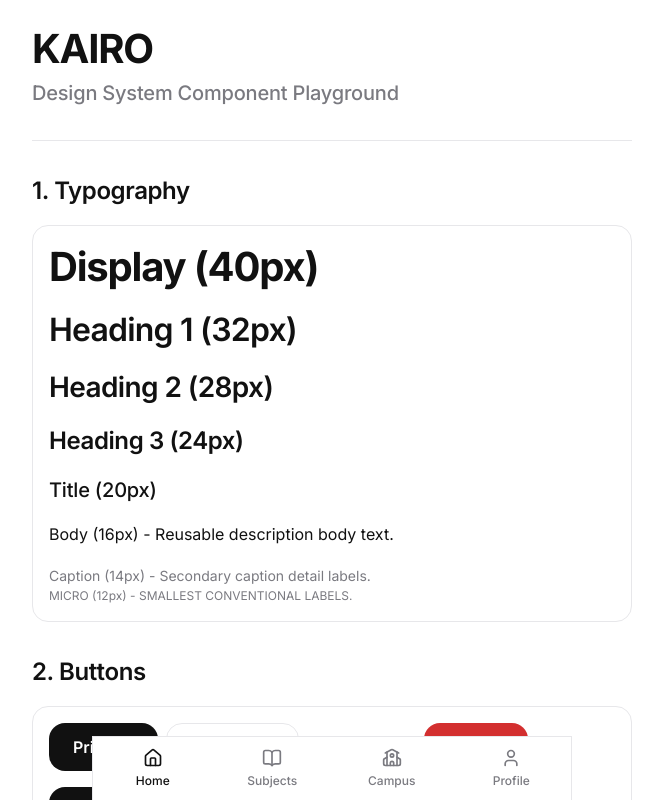
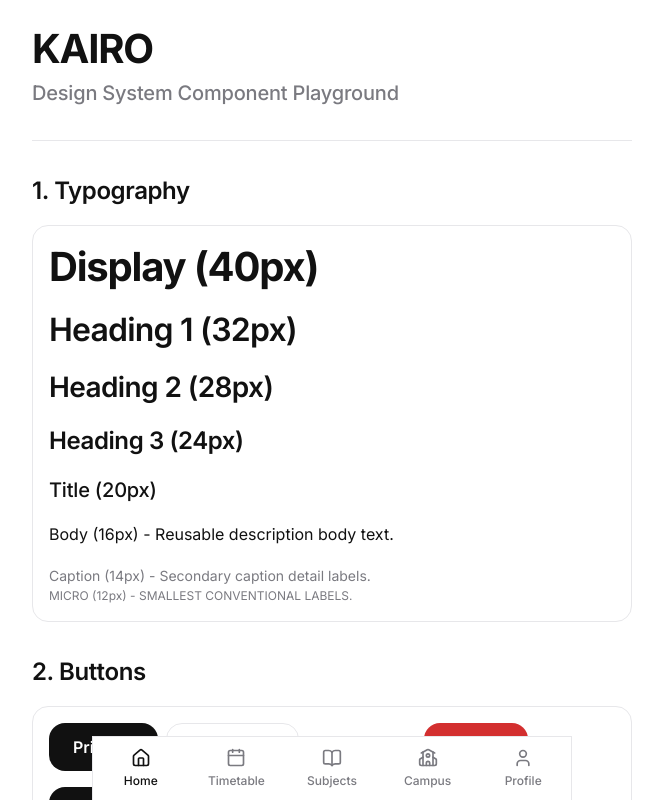
Before and after one commit to liyan-nk/kairo, a React (Vite) app in the folder frontend/: page /dev/playground in a window 1280 px wide. Shown: the top 800 px of the page, without its empty margins (308-971 px from the left). Built offline with nearby package versions, Linux system fonts and the light colour scheme.

Commit message:
feat: integrate timetable page routing

```diff
--- a/frontend/src/app/AppRouter.tsx
+++ b/frontend/src/app/AppRouter.tsx
@@ -6,6 +6,7 @@ import SubjectsPage from '../features/subjects/SubjectsPage'
 import SubjectDetailPage from '../features/subjects/SubjectDetailPage'
 import CampusPage from '../features/CampusPage'
 import ProfilePage from '../features/ProfilePage'
+import TimetablePage from '../features/timetable/TimetablePage'
 import NotFound from '../features/NotFound'
 import ComponentPlayground from '../dev/ComponentPlayground'
 
@@ -14,6 +15,7 @@ export const AppRouter: React.FC = () => {
     <Routes>
       <Route element={<RootLayout />}>
         <Route path="/" element={<TodayPage />} />
+        <Route path="/timetable" element={<TimetablePage />} />
         <Route path="/subjects" element={<SubjectsPage />} />
         <Route path="/subjects/:subjectId" element={<SubjectDetailPage />} />
         <Route path="/campus" element={<CampusPage />} />
--- a/frontend/src/components/BottomNavigation.tsx
+++ b/frontend/src/components/BottomNavigation.tsx
@@ -1,7 +1,7 @@
 import React from 'react'
-import { Home, BookOpen, School, User } from 'lucide-react'
+import { Home, Calendar, BookOpen, School, User } from 'lucide-react'
 
-export type TabKey = 'home' | 'subjects' | 'campus' | 'profile'
+export type TabKey = 'home' | 'timetable' | 'subjects' | 'campus' | 'profile'
 
 interface BottomNavigationProps {
   activeTab: TabKey
@@ -17,6 +17,7 @@ interface NavItem {
 
 const navItems: NavItem[] = [
   { key: 'home', label: 'Home', icon: Home },
+  { key: 'timetable', label: 'Timetable', icon: Calendar },
   { key: 'subjects', label: 'Subjects', icon: BookOpen },
   { key: 'campus', label: 'Campus', icon: School },
   { key: 'profile', label: 'Profile', icon: User },
--- a/frontend/src/components/RootLayout.tsx
+++ b/frontend/src/components/RootLayout.tsx
@@ -10,6 +10,7 @@ export const RootLayout: React.FC = () => {
   // Map route pathname to the active TabKey
   const getActiveTab = (): TabKey => {
     const path = location.pathname
+    if (path.startsWith('/timetable')) return 'timetable'
     if (path.startsWith('/subjects')) return 'subjects'
     if (path.startsWith('/campus')) return 'campus'
     if (path.startsWith('/profile')) return 'profile'
```
